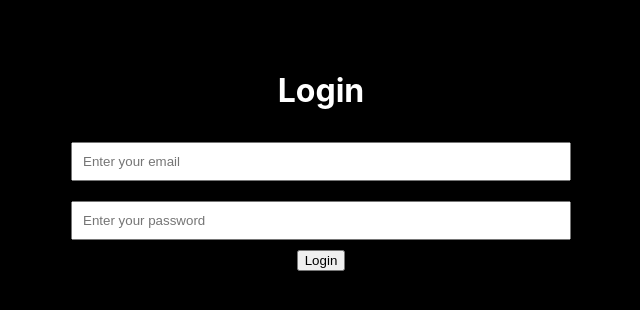
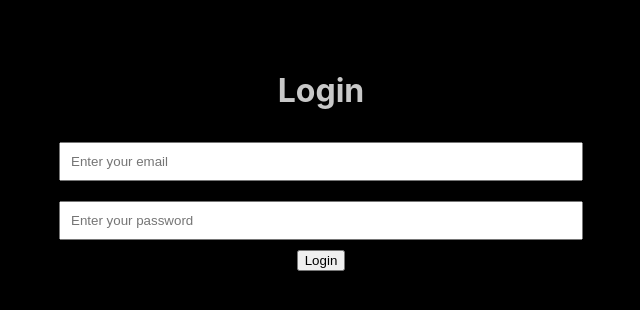
Before and after one commit to marlonanthony/currency_exchange, a React (Create React App) app in the folder client/: page /login in a window 1280 px wide. Shown: the top 310 px of the page, without its empty margins (319-959 px from the left). Built offline with nearby package versions, Linux system fonts and the light colour scheme.

Commit message:
refactored styles more

```diff
--- a/client/src/App.css
+++ /dev/null
@@ -1,3 +0,0 @@
-.App {
-  text-align: center;
-}
--- a/client/src/App.js
+++ b/client/src/App.js
@@ -8,11 +8,10 @@ import Account from './pages/Account'
 import Landing from './pages/Landing'
 import Chart from './pages/Chart'
 import Pair from './pages/Pair'
-import './App.css'
 
 function App() {
   return (
-    <div className="App">
+    <div>
       <Switch>
         <Route path='/login' component={Login} />
         <Route path='/' render={() => (
--- a/client/src/components/auth/Login.js
+++ b/client/src/components/auth/Login.js
@@ -41,7 +41,7 @@ export default function Login(props) {
                             onChange={(e) => setPassword(e.target.value) }
                             placeholder='Enter your password'
                         />
-                        { error ? <div style={{color: 'white', marginBottom: 5}}>{error.message.split(':')[1].trim()}</div> : null }
+                        { error ? <div style={{color: 'var(--text-color)', marginBottom: 5}}>{error.message.split(':')[1].trim()}</div> : null }
                         <button type='submit'>Login</button>
                     </form>
                 </main>
--- a/client/src/index.css
+++ b/client/src/index.css
@@ -1,19 +1,32 @@
+/* Global */
+
 * {
   --main-color: rgb(15,15,23);
   --secondary-color: rgb(55,131,194);
   --text-color: rgb(200,200,200);
+}
+
+body {
+  margin: 0;
+  font-family: -apple-system, BlinkMacSystemFont, "Segoe UI", "Roboto", "Oxygen",
+    "Ubuntu", "Cantarell", "Fira Sans", "Droid Sans", "Helvetica Neue",
+    sans-serif;
+  -webkit-font-smoothing: antialiased;
+  -moz-osx-font-smoothing: grayscale;
+  background: black;
+  text-align: center;
   box-sizing: border-box;
 }
-a {
-  text-decoration: none;
-  color: rgb(0,0,0);
-}
+
+a { text-decoration: none;  color: rgb(0,0,0); }
 main { padding-top: 50px; }
 span { color: rgb(35, 100, 150); }
+p { color: rgba(200,200,200, 0.6); font-size: 14px; }
+p:hover { color: rgba(200,200,200, 0.5); }
+h1,h2, h3, h4 { color: var(--text-color); }
 button, select { cursor: pointer; }
-p { color: white; font-size: 15px; }
-p:hover { color: gray; }
-h1,h2, h3, h4 { color: white; }
+
+/* /Landing && /Pair */
 
 .data {
   border-bottom: 1px solid var(--secondary-color);
@@ -23,7 +36,7 @@ h1,h2, h3, h4 { color: white; }
 
 .open_position_modal {
   position: absolute;
-  background: white;
+  background: rgb(225,225,225);
   border: 1px solid lightblue;
   color: black;
   width: 350px;
@@ -38,10 +51,20 @@ h1,h2, h3, h4 { color: white; }
   color: black;
 }
 
+@keyframes modal {
+  from { opacity: 0; }
+  to { opacity: 1; }
+}
+
+
+/* /Account  */
+
 .pair_divs {
   padding: 20;
   border: 1px solid rgba(255,255,255,0.1);
   border-radius: 5px;
+  width: 400px;
+  margin: 10px auto;
 }
 .pair_divs p {
   text-align: start;
@@ -51,6 +74,9 @@ h1,h2, h3, h4 { color: white; }
   border: 1px solid rgba(55,131,194, 0.3);
 }
 
+
+/* /Chart  */
+
 .chartData {
   padding-top: 50px;
 }
@@ -58,6 +84,9 @@ h1,h2, h3, h4 { color: white; }
 .chartData form button {
   margin: 10px;
 }
+
+
+/* /Login && /Register */
 
 .login input,
 .register input {
@@ -74,23 +103,3 @@ h1,h2, h3, h4 { color: white; }
   flex-direction: column;
   align-items: center;
 }
-
-@keyframes modal {
-  from { opacity: 0; }
-  to { opacity: 1; }
-}
-
-body {
-  margin: 0;
-  font-family: -apple-system, BlinkMacSystemFont, "Segoe UI", "Roboto", "Oxygen",
-    "Ubuntu", "Cantarell", "Fira Sans", "Droid Sans", "Helvetica Neue",
-    sans-serif;
-  -webkit-font-smoothing: antialiased;
-  -moz-osx-font-smoothing: grayscale;
-  background: black;
-}
-
-code {
-  font-family: source-code-pro, Menlo, Monaco, Consolas, "Courier New",
-    monospace;
-}
--- a/client/src/pages/Account.js
+++ b/client/src/pages/Account.js
@@ -60,7 +60,7 @@ const Account = props => {
                     <br />
                     { props.location.state && <div>
                         <h3>New Position</h3>
-                        <div className='pair_divs' style={{ width: 400, margin: '10px auto' }}>
+                        <div className='pair_divs'>
                             <p><span>Pair: </span>{props.location.state.data.openPosition.pair.pair}</p>
                             <p><span>Lot Size: </span>{props.location.state.data.openPosition.pair.lotSize.toLocaleString() +'.00'}</p>
                             <p><span>Pip Dif: </span>{props.location.state.data.openPosition.pair.openedAt}</p>
@@ -71,9 +71,9 @@ const Account = props => {
                     <h3>Currency Pairs</h3>
                     <button onClick={() => setOpen(true)}>open</button>
                     <button onClick={() => setOpen(false)}>closed</button>
-                    <div style={{width: 400, margin: 'auto' }}>
+                    <div>
                         { data.me.pairs && data.me.pairs.map(pair => ( pair.open && open &&
-                            <div className='pair_divs' key={pair.id} style={{ margin: 10 }}>
+                            <div className='pair_divs' key={pair.id}>
                                     <Link to={{ pathname: '/pair', state: { pair, me: data.me } }}>
                                         { pair.pair && <p><span>Currency Pair: </span>{pair.pair}</p> }
                                         { pair.lotSize && <p><span>Lot Size: </span>{pair.lotSize.toLocaleString() +'.00'}</p> }
@@ -85,7 +85,7 @@ const Account = props => {
                             </div>
                         ))}
                         { data.me.pairs && data.me.pairs.map(pair => ( !pair.open && !open &&
-                            <div className='pair_divs' key={pair.id} style={{ margin: 10 }}>
+                            <div className='pair_divs' key={pair.id}>
                                     <div>
                                         { pair.pair && <p><span>Currency Pair: </span>{pair.pair}</p> }
                                         { pair.lotSize && <p><span>Lot Size: </span>{pair.lotSize.toLocaleString() +'.00'}</p> }
```
